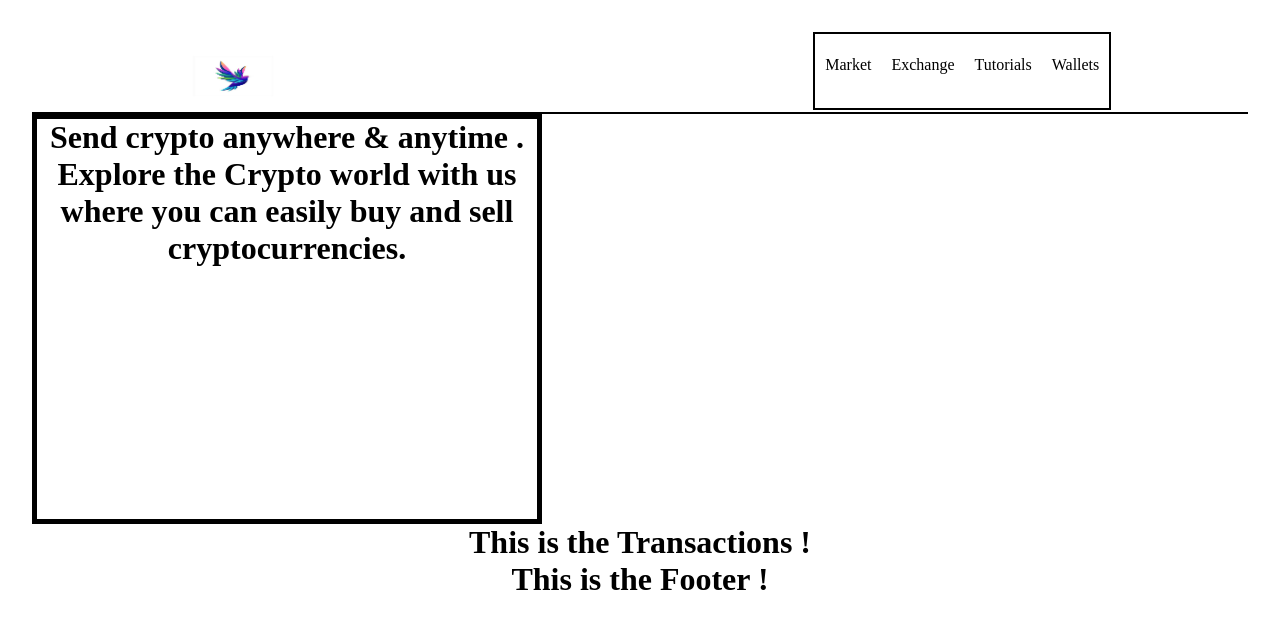
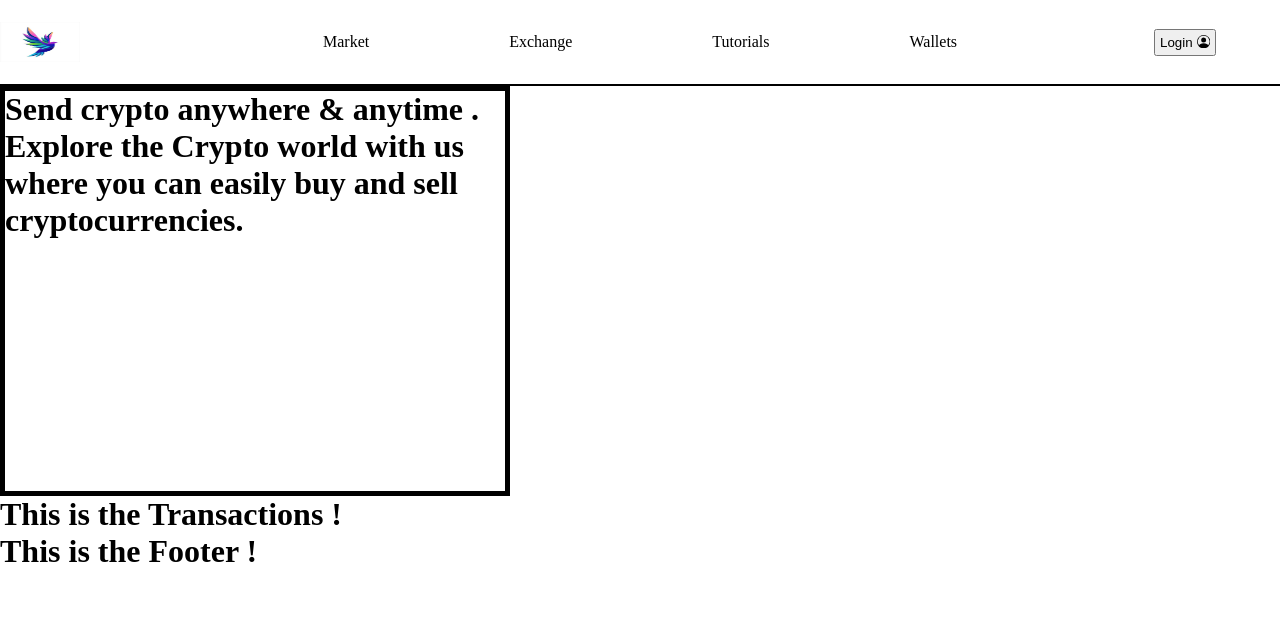
Before and after one commit to withdrw/Ethrify, a React (Vite) app in the folder Client/Ethrify/: page / in a window 1280 px wide. Shown: the top 628 px of the page. Built offline with nearby package versions, Linux system fonts and the light colour scheme.

Commit message:
more navbar css

```diff
--- a/Client/Ethrify/src/App.css
+++ b/Client/Ethrify/src/App.css
@@ -1,4 +1,4 @@
-#root {
+/* #root {
   max-width: 1280px;
   margin: 0 auto;
   padding: 2rem;
@@ -38,4 +38,4 @@
 
 .read-the-docs {
   color: #888;
-}
+} */
--- a/Client/Ethrify/src/components/Navbar/Navbar.css
+++ b/Client/Ethrify/src/components/Navbar/Navbar.css
@@ -1,23 +1,30 @@
-.navbar-container{
-    display:flex;
+.navbar-container {
+    display: flex;
+    justify-content: space-between; /* Space between logo and navbar-list */
+    align-items: center;            /* Align items vertically */
     border-bottom: 2px solid black;
-    justify-content: space-around;
     max-height: 80px;
+    padding: 5px 0 5px 0px;
+    width: 100%;                    /* Ensure full-width layout */
 }
 
 .navbar-list {
     list-style: none;
-    text-align: left;
-    border: 2px solid black;
+    display: flex;
+    justify-content: center;
+    align-items: center;
     height: 70px;
-    padding: 2px 0px 2px 0px;
-    display: flex;
+    padding: 2px 0;
+    width: 100%;
+    /* border: 2px solid black; */
+    margin-left: 10px;
 }
 
 .props{
-    display: flex;
-    padding: 20px 10px 20px 10px;
-    justify-content: space-between;
+    text-align: center;
+    padding: 20px 40px 20px 40px;
+    /* justify-content: space-between; */
+    margin: 0 30px;
 
 }
 
@@ -29,5 +36,16 @@
 .main-image{
     display: flex;
     align-items: start;
-    padding-right: 20%;
+    padding-right: 40px;
+    width: 80px;
 }
+
+.navbar-login {
+    margin-right: 30px;
+    display: flex;
+    padding: 4px 4px;
+}
+
+.login-class{
+    padding-right: 4px;
+}
--- a/Client/Ethrify/src/components/Navbar/Navbar.jsx
+++ b/Client/Ethrify/src/components/Navbar/Navbar.jsx
@@ -1,5 +1,6 @@
 import { AiOutlineClose } from 'react-icons/ai';
 import { IoIosMenu } from "react-icons/io";
+import { BsPersonCircle } from "react-icons/bs";
 import logo from '/logo.jpg';
 import { useState } from 'react';
 import './Navbar.css'
@@ -24,6 +25,14 @@ const Navbar = () => {
                     <NavbarItem key={item+index} title={item} />
                 ))}
             </ul>
+            <div className='navbar-login'>
+                <button className='navbar-login'>
+                    <p className='login-class'>
+                        Login
+                    </p>
+                    <BsPersonCircle/>
+                </button>
+            </div>
         </div>
      )
 }
```
